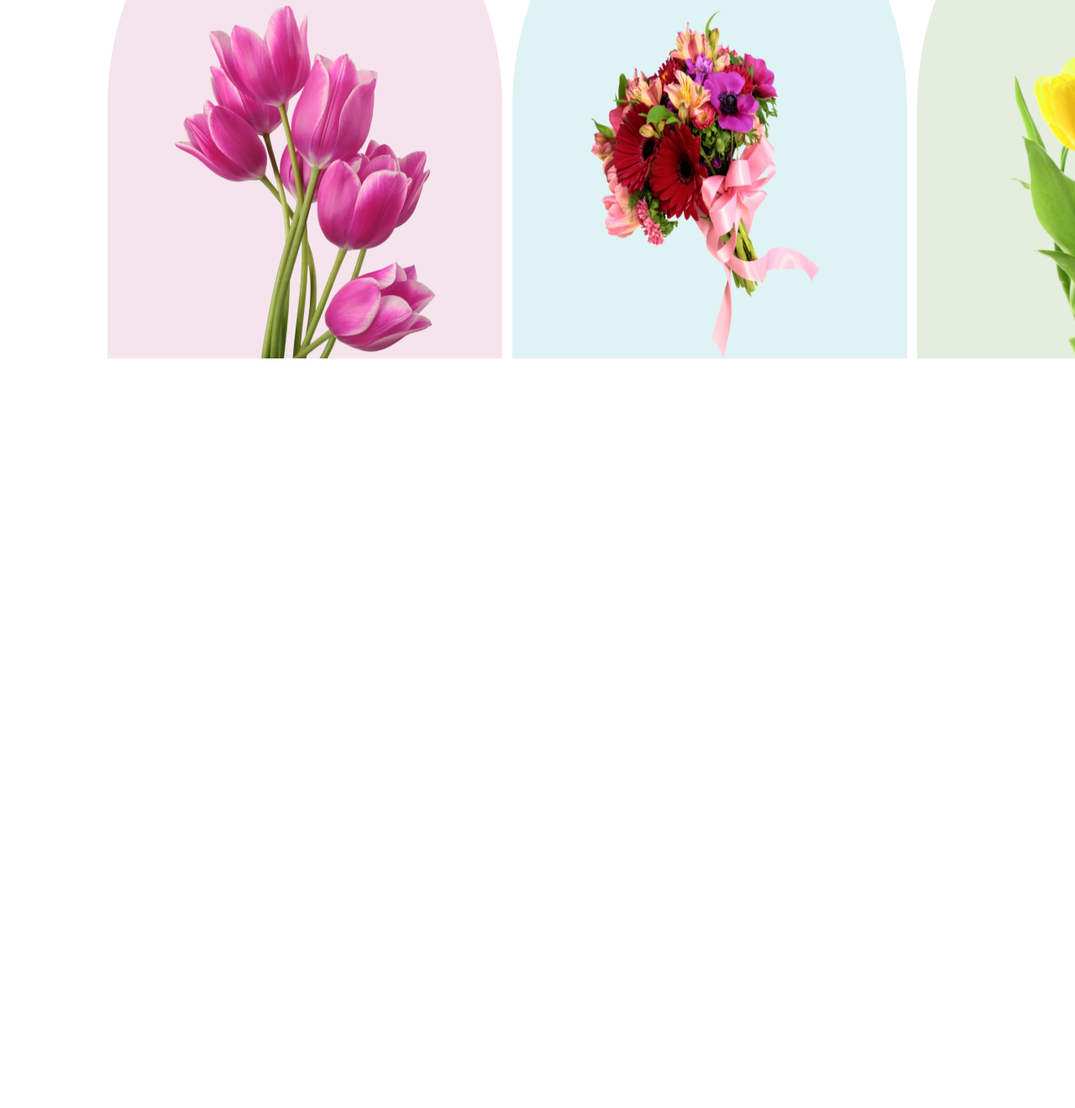
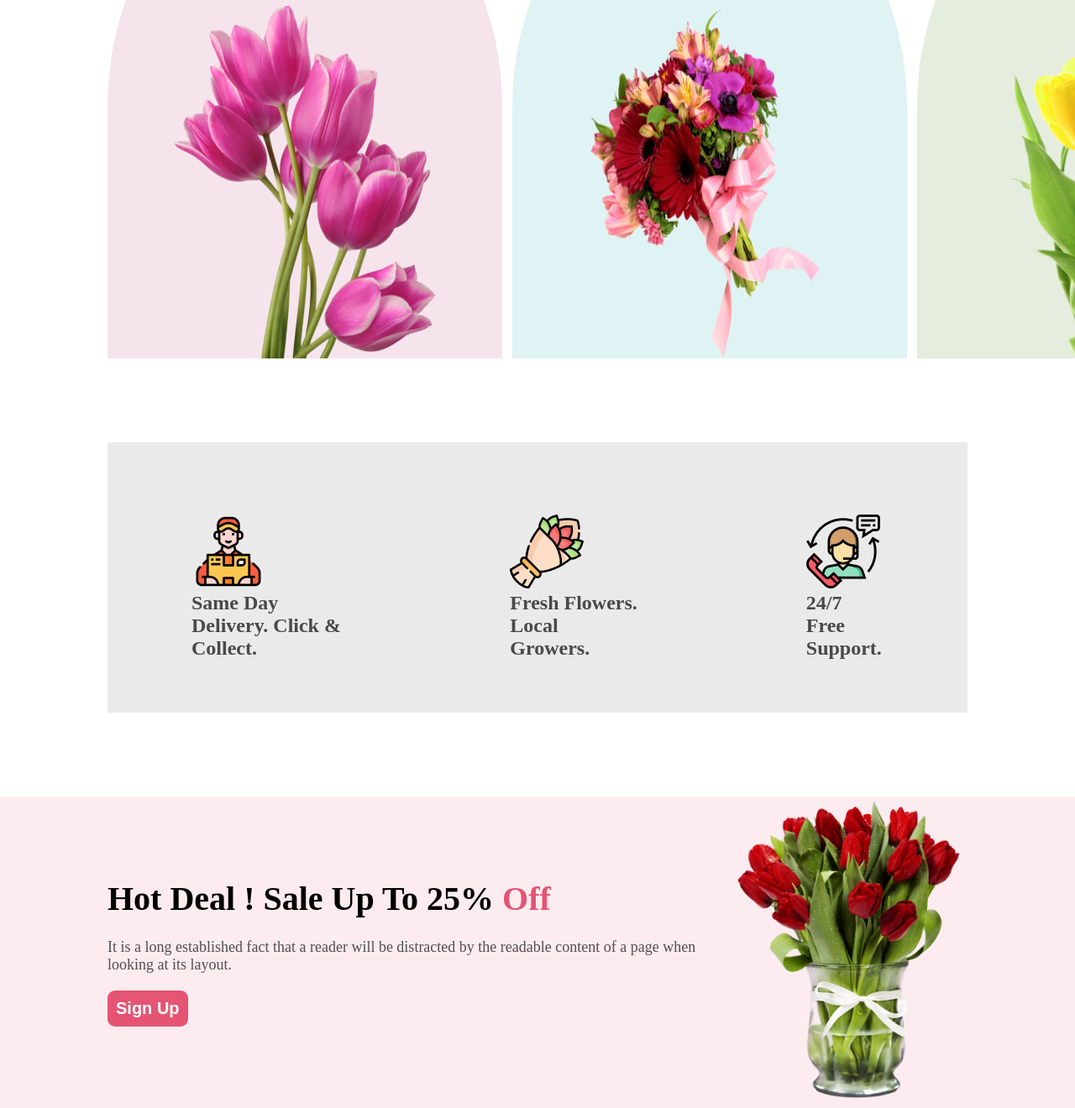
Before and after one commit to Selim999-BD/flower-shop, a plain HTML site: page index.html in a window 1280 px wide. Shown: the part 1461-2781 px from the top of the page at 84% size. Before the commit the page ends 1888 px from the top, so only its background shows below. Drawn offline with Linux system fonts and the light colour scheme.

Commit message:
add to some contain

```diff
--- a/index.html
+++ b/index.html
@@ -12,7 +12,7 @@
             <div class="contain-text">
                 <h2 class="contain-title lato-thin black">Let's make <br> beautiful flowers a <br> part of your life.</h2>
                 <p class="contain-details lato-thin black-2">It is a long established fact that a reader will be distracted by the readable content of a page when looking at its layout. The point of using Lorem Ipsum is that it has a more-or-less normal distribution of letters.</p>
-                <button class="btn-primary lato-thin"><a href="#">Shop Now</a></button>
+                <button class="btn-primary lato-thin "><a href="#">Shop Now</a></button>
             </div>
             <div class="contain-img ">
                 <img src="Flower Asset/pngwing 10.png" alt="">
@@ -39,6 +39,34 @@
                 </div>
             </div>
         </section>
+        <section class="Delivery-service container">
+            <div class="delivery">
+                <div class="service">
+                    <img src="Flower Asset/Group 57.png" alt="">
+                    <p class="service-details black-3">Same Day Delivery. Click & Collect.</p>
+                </div>
+                <div class="service">
+                    <img src="Flower Asset/Group 58.png" alt="">
+                    <p class="service-details black-3">Fresh Flowers. Local Growers.</p>
+                </div>
+                <div class="service">
+                    <img src="Flower Asset/Group 59.png" alt="">
+                    <p class="service-details black-3">24/7 Free Support.</p>
+                </div>
+            </div>
+        </section>
+        <section class="offer">
+            <div class="container offer-contain">
+                <div class="offer-text">
+                    <h1 class="offer-count">Hot Deal ! Sale Up To 25% <span class="color">Off</span></h1>
+                    <p class="offer-details">It is a long established fact that a reader will be distracted by the readable content of a page when looking at its layout.</p>
+                    <button class="btn-primary"><a href="#">Sign Up</a></button>
+                </div>
+                <div class="offer-img">
+                    <img src="Flower Asset/pngwing 8.png" alt="">
+                </div>
+            </div>
+        </section>
     </main>
     <footer>
 
--- a/styles/style.css
+++ b/styles/style.css
@@ -33,6 +33,9 @@ a{
 }
 .black-2{
     color:#272727be;
+}
+.black-3{
+    color:#272727d3;
 }
 /* header style */
 .container{
@@ -70,7 +73,7 @@ a{
     height:140px;
     margin:174px 520px 0px 520px;
 }
-.upcoming-title{
+.upcoming-title,.offer-count{
     font-size: 40px;
     font-weight: bolder;
     margin-bottom: 24px;
@@ -103,3 +106,40 @@ a{
 #box-3{
     background-color: #477d1123;
 }
+/* service style */
+.delivery{
+    background-color: rgba(128, 128, 128, 0.164);
+    display: flex;
+    margin: 100px 0;
+}
+.service{
+    height:150px;
+    padding:86px 100px;
+}
+.service >img{
+    width:88px;
+    height:88px;
+}
+.service-details{
+    font-size: 24px;
+    font-weight: 600;
+}
+
+/* offer style */
+.offer{
+    background-color: #e554731c;
+}
+.offer-contain{
+    display: flex;
+    justify-content: center;
+    align-items: center;
+}
+.color{
+    color:#E55473;
+}
+.offer-details{
+    font-size: 18px;
+    font-weight: 500;
+    color:#272727cb;
+    margin-bottom: 20px;
+}
```
